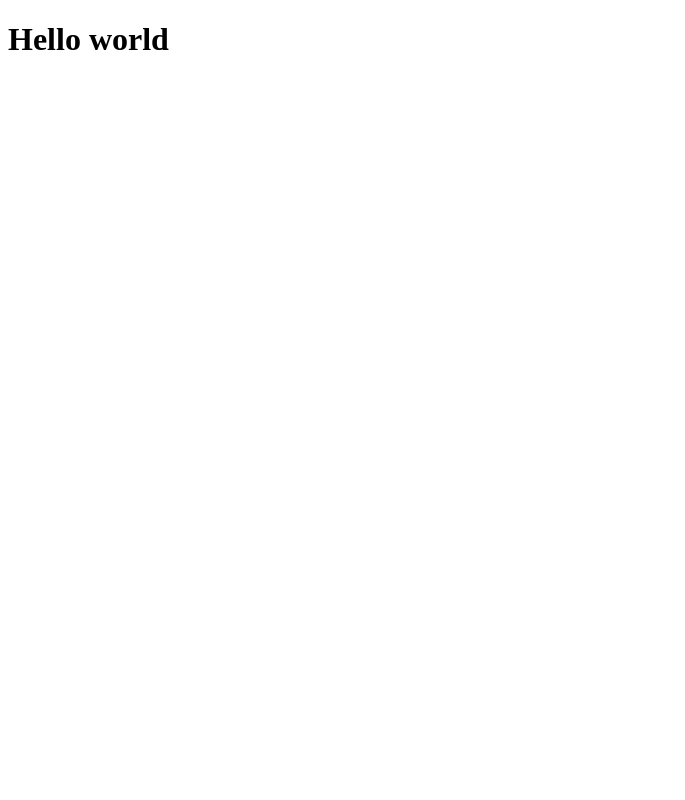
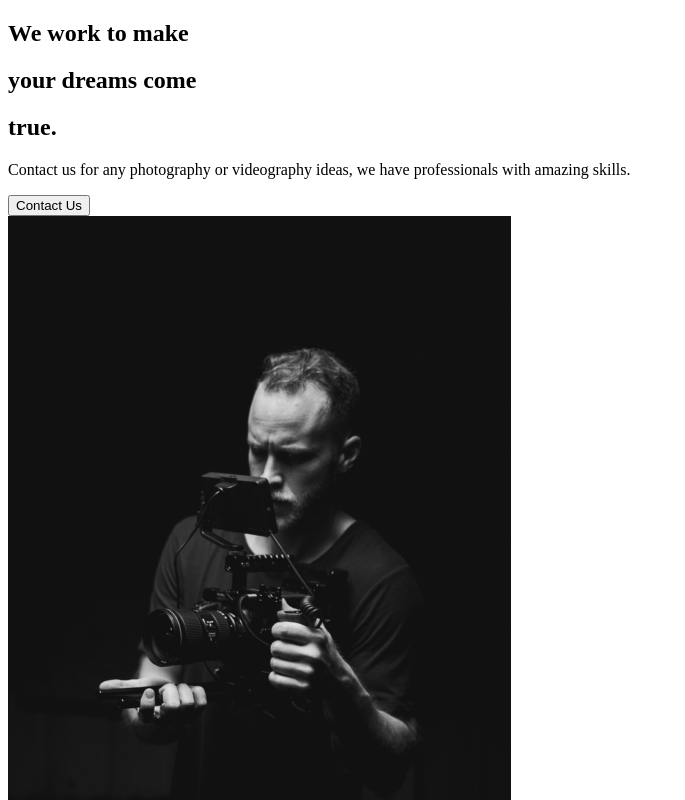
Before and after one commit to jsilva23/capture, a React (Create React App) app: page / in a window 1280 px wide. Shown: the top 800 px of the page, without its empty margins (0-685 px from the left). Built offline with nearby package versions, Linux system fonts and the light colour scheme.

Commit message:
2. About section

```diff
--- a/src/App.js
+++ b/src/App.js
@@ -1,7 +1,9 @@
+import AboutUs from "./pages/AboutUs";
+
 function App() {
   return (
     <div className="App">
-      <h1>Hello world</h1>
+      <AboutUs />
     </div>
   );
 }
--- /dev/null
+++ b/src/components/AboutSection.js
@@ -0,0 +1,31 @@
+import home1 from "../img/home1.png"
+
+const AboutSection = () => {
+  return (
+    <div className="description">
+      <div className="title">
+        <div className="hide">
+          <h2>We work to make</h2>
+        </div>
+        <div className="hide">
+          <h2>
+            your <span>dreams</span> come
+          </h2>
+          <div className="hide">
+            <h2>true.</h2>
+          </div>
+        </div>
+        <p>
+          Contact us for any photography or videography ideas, we have
+          professionals with amazing skills.
+        </p>
+        <button>Contact Us</button>
+      </div>
+      <div className="image">
+        <img src={home1} alt="Guy with a camera" />
+      </div>
+    </div>
+  );
+};
+
+export default AboutSection;
--- /dev/null
+++ b/src/pages/AboutUs.js
@@ -0,0 +1,11 @@
+import AboutSection from "../components/AboutSection";
+
+const AboutUs = () => {
+  return (
+    <di>
+      <AboutSection />
+    </di>
+  );
+};
+
+export default AboutUs;
```
